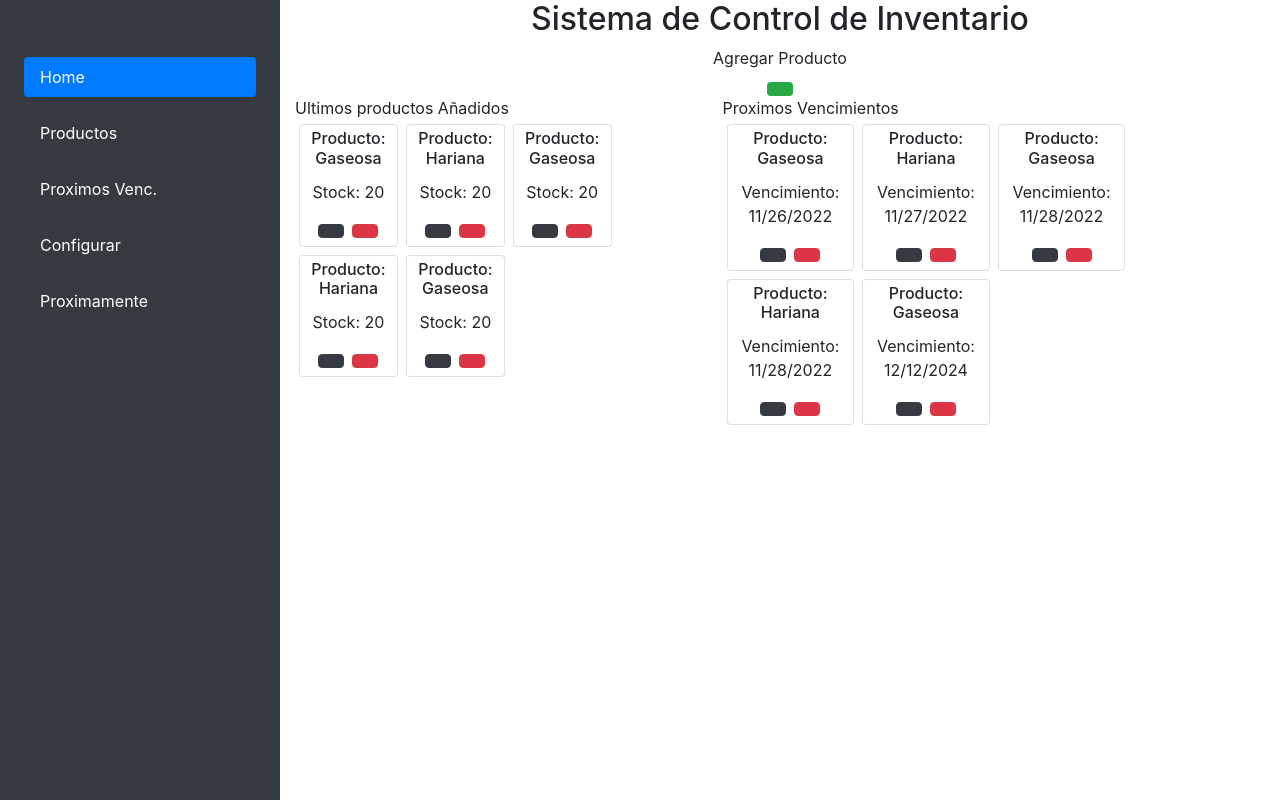
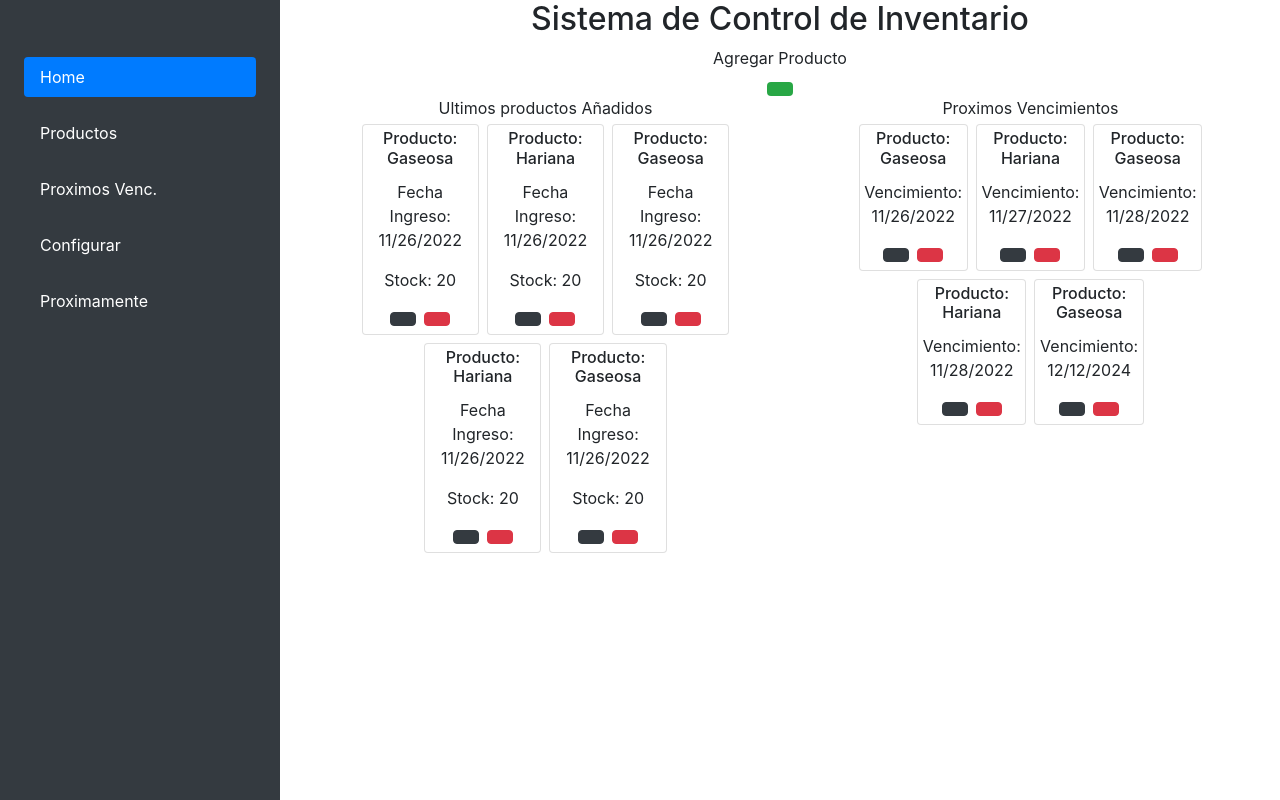
Before and after one commit to oscar3873/inventory-control-via-email-with-django, a Django app: page /home in a window 1280 px wide. Run offline with Django 4.2, Linux system fonts and the light colour scheme; data comes from the database, SQL or seed files in the repository; some libraries are stand-ins or nearby versions.

Commit message:
correccion de centrado home

```diff
--- a/gestor/templates/index.html
+++ b/gestor/templates/index.html
@@ -15,20 +15,21 @@
             </div>
         </div>
     </div>
-    <div class="d-flex justify-content-around">
+    <div class="d-flex justify-content-around text-center">
         <div>
             <span>
                 <i class="fa-solid fa-database"></i>
                 Ultimos productos Añadidos
             </span>
             <div class="container">
-                <div class="row">
+                <div class="row justify-content-center">
                     {% for ult_prod in ultimos_productos %}
                     <div class="col-3 p-1">
                         <div class="card text-center">
                             <div class="card-body p-1">
                                 <i class="fa-solid fa-box fa-lg"></i>
                                 <h6 class="card-title">Producto: {{ult_prod.producto | truncatewords:"1"}}</h6>
+                                <p class="card-text">Fecha Ingreso: {{ult_prod.fechaIngreso | date:"SHORT_DATE_FORMAT"}}</p>
                                 <p class="card-text">Stock: {{ult_prod.stockDisp | truncatewords:"1"}}</p>
                                 <div class="d-flex justify-content-center">
                                     <a href="{% url 'producto_update' ult_prod.id%}" class="btn btn-dark m-1">
@@ -44,7 +45,7 @@
                     <!-- if last column in row -->
                     {% if forloop.counter is 3 %} {% if not forloop.last%}
                 </div>
-                <div class="row">
+                <div class="row justify-content-center">
                     {% endif %} {% endif %} {% endfor %}
                 </div>
             </div>
@@ -55,7 +56,7 @@
                 Proximos Vencimientos
             </span>
             <div class="container">
-                <div class="row">
+                <div class="row justify-content-center">
                     {% for prod_venc in productos_a_vencer %}
                     <div class="col-3 p-1">
                         <div class="card text-center">
@@ -77,7 +78,7 @@
                     <!-- if last column in row -->
                     {% if forloop.counter is 3 %} {% if not forloop.last%}
                 </div>
-                <div class="row">
+                <div class="row justify-content-center">
                     {% endif %} {% endif %} {% endfor %}
                 </div>
             </div>
```
